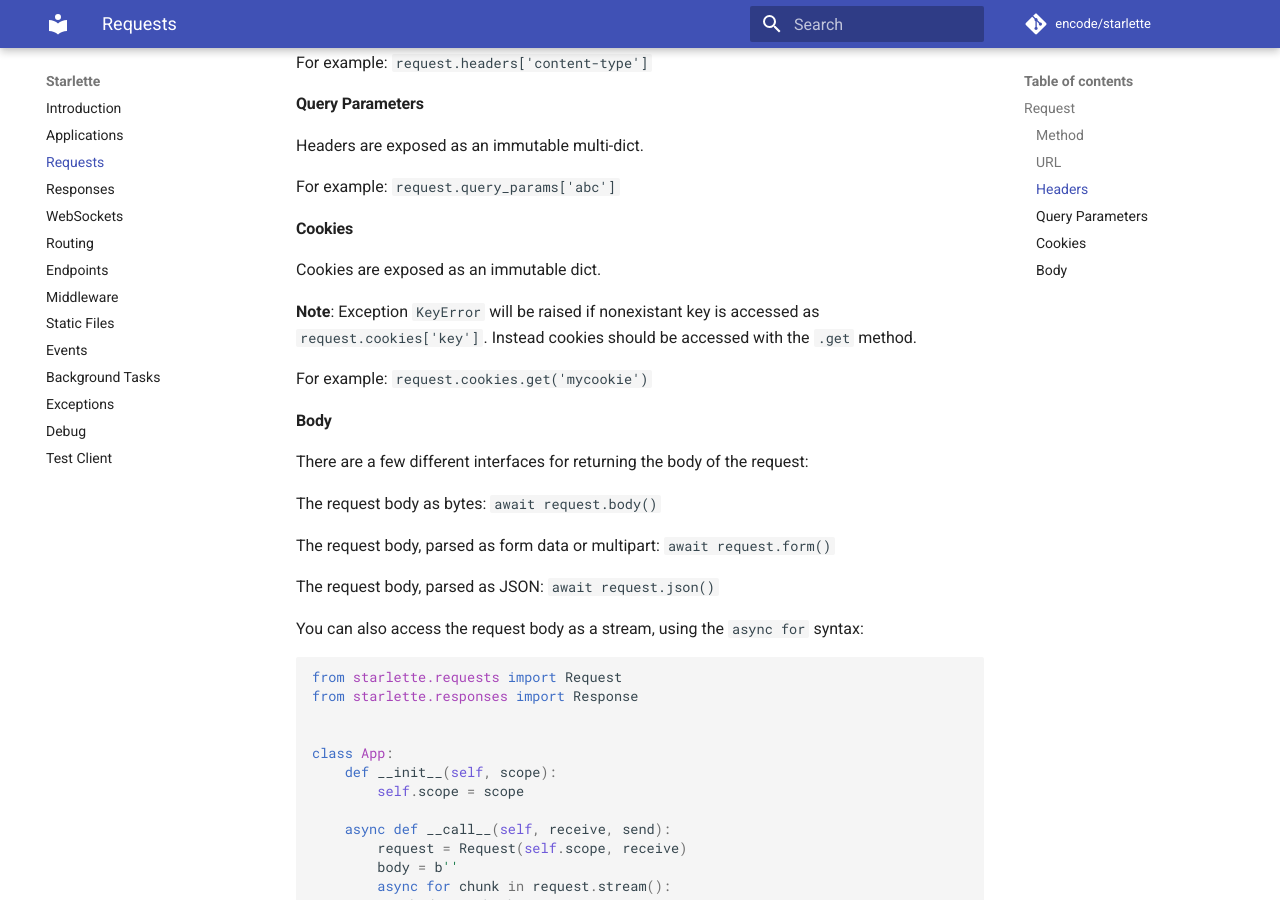
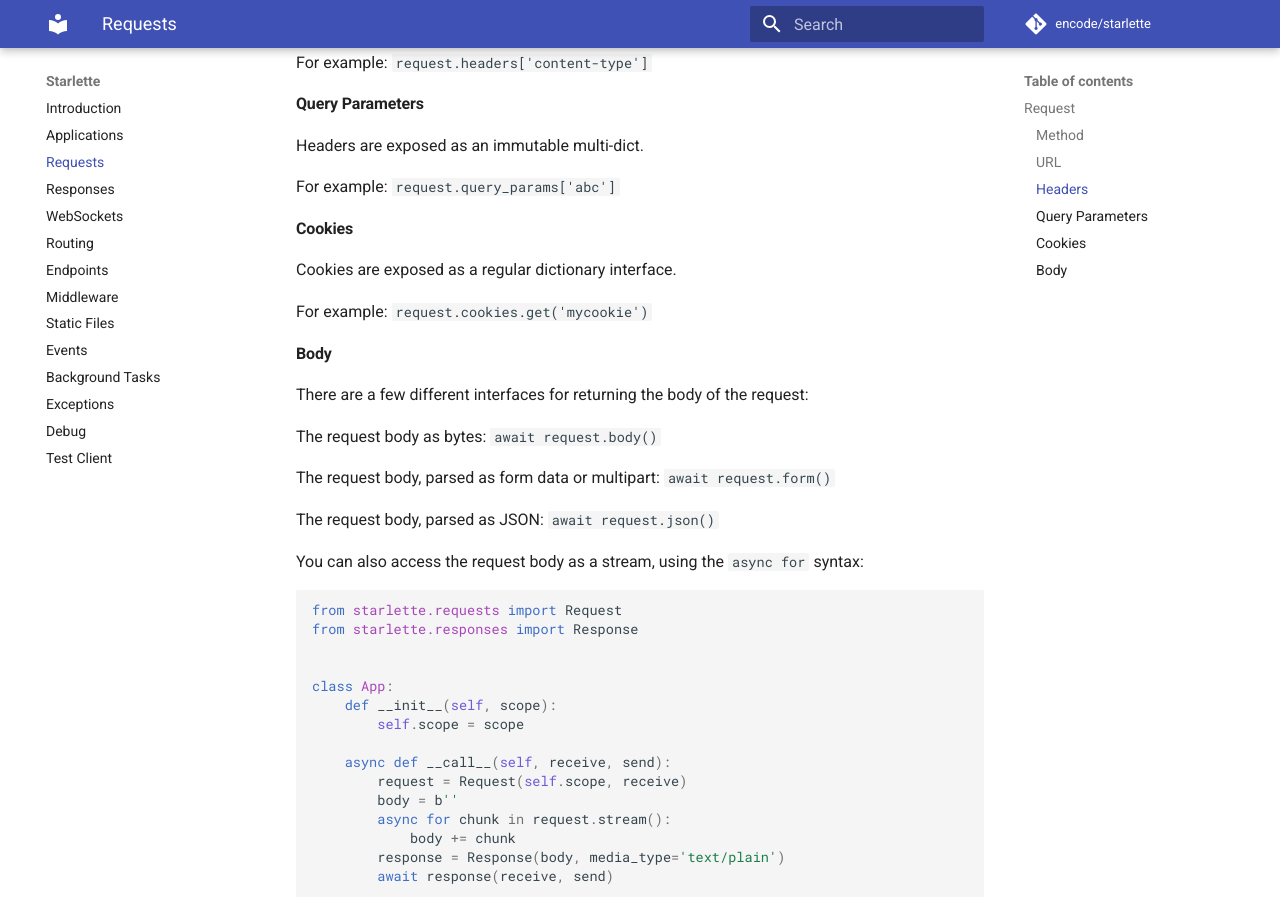
Before and after one commit to hidraco/starlette, an MkDocs documentation site: the page built from docs/requests.md, in a window 1280 px wide and 900 px high, scrolled down 1094 px. Built offline with MkDocs 1.6.1 and Material for MkDocs 9.7.7, drawn with Linux system fonts in a browser that asks for light colours; comment, search, counter and statistics services are not loaded.

Commit message:
Tweak to cookie docs

```diff
--- a/docs/requests.md
+++ b/docs/requests.md
@@ -57,13 +57,9 @@ For example: `request.query_params['abc']`
 
 #### Cookies
 
-Cookies are exposed as an immutable dict.
-
-**Note**: Exception `KeyError` will be raised if nonexistant key is  accessed as `request.cookies['key']`.
-Instead cookies should be accessed with the `.get` method.
+Cookies are exposed as a regular dictionary interface.
 
 For example: `request.cookies.get('mycookie')`
-
 
 #### Body
 
```
